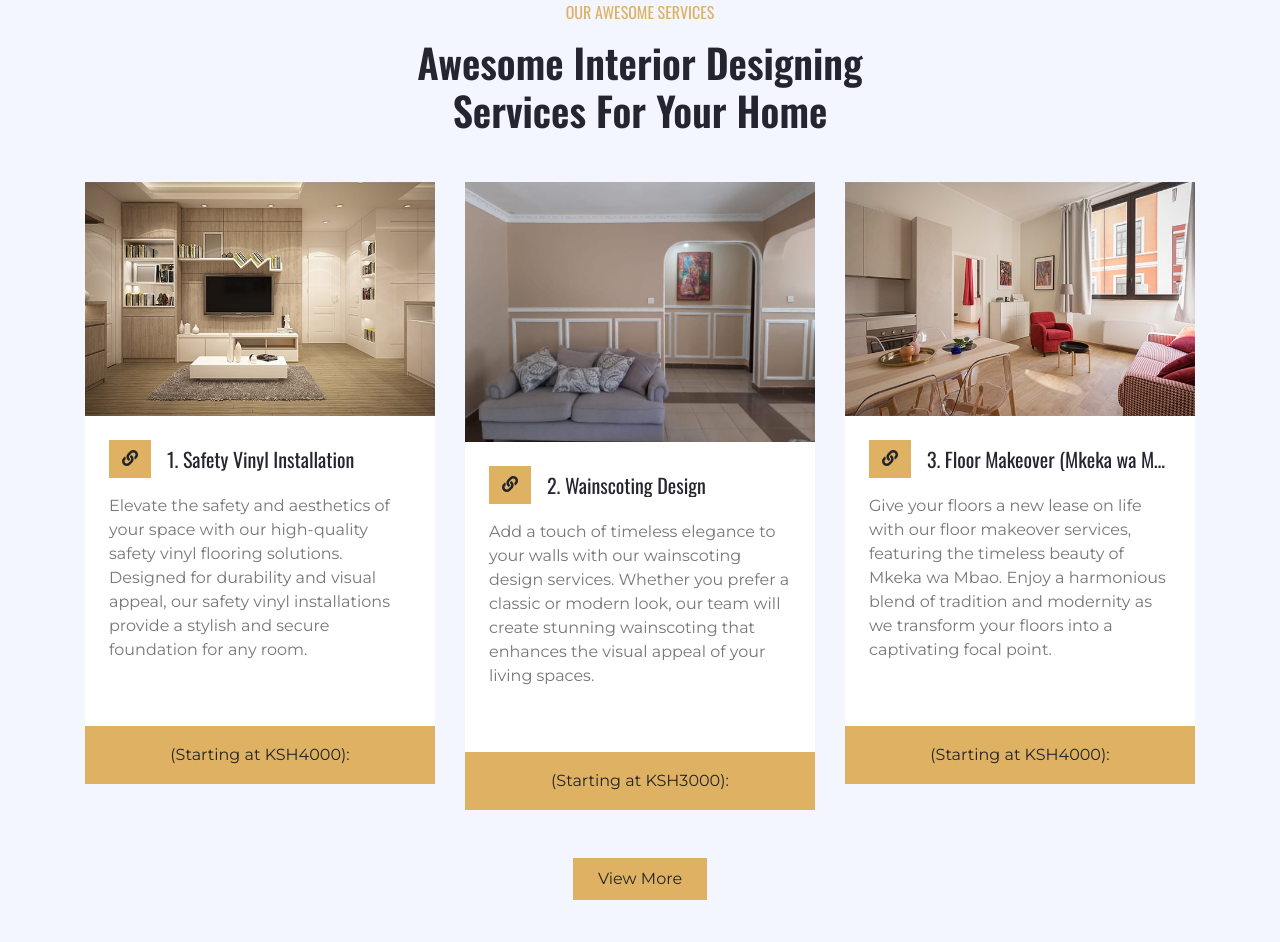
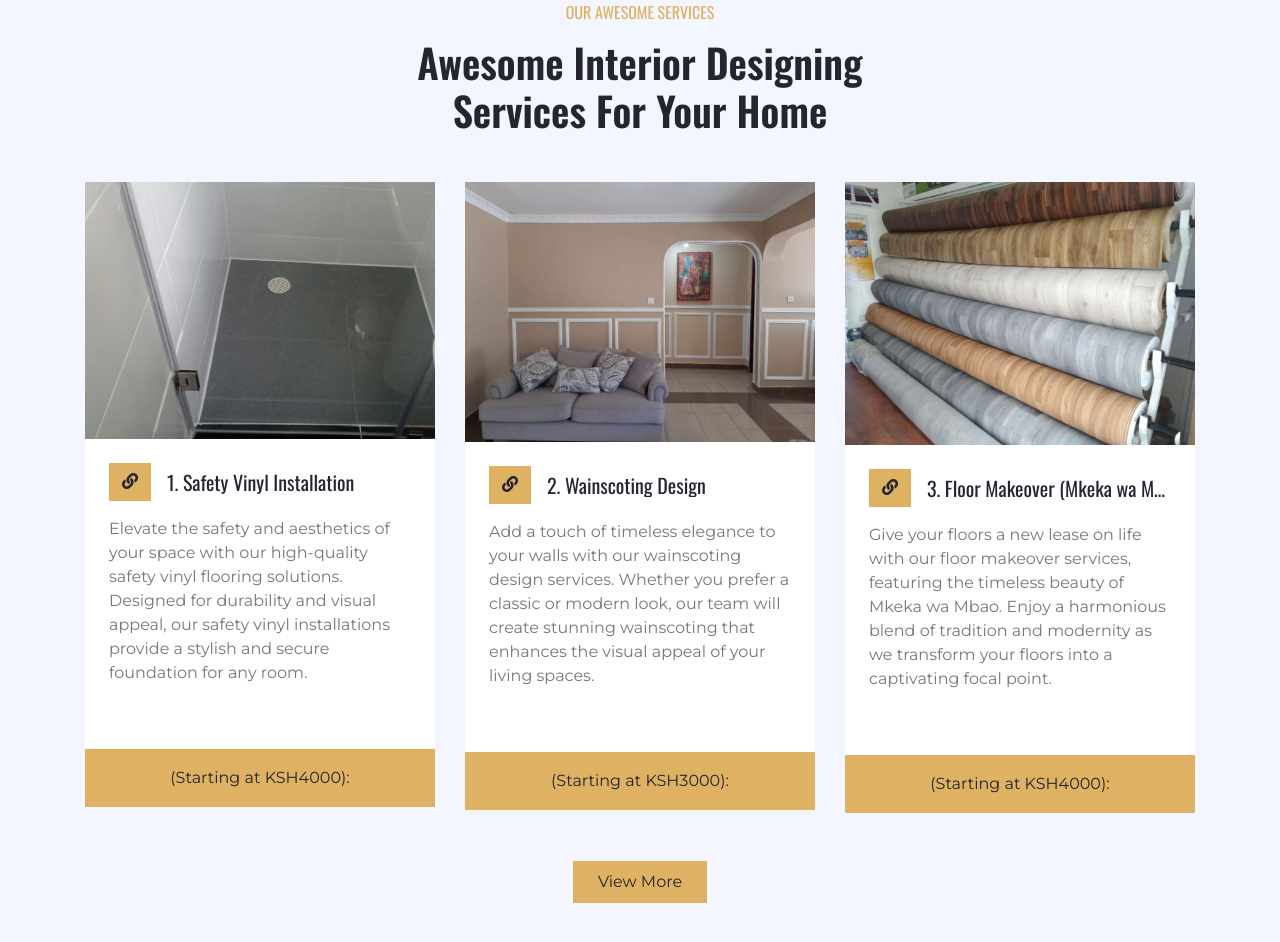
Before and after one commit to samuelmuragemuriithi/LittleStarWebsite, a plain HTML site: page index.html in a window 1280 px wide. Shown: the part 2014-2956 px from the top of the page. Drawn offline with nearby package versions, Linux system fonts and the light colour scheme.

Commit message:
Updated on 26th March

```diff
--- a/index.html
+++ b/index.html
@@ -249,7 +249,7 @@
             <div class="row pb-3">
                 <div class="col-md-4 mb-4">
                     <div class="card border-0 mb-2">
-                        <img class="card-img-top" src="img/blog-1.jpg" alt="">
+                        <img class="card-img-top" src="img/Safety_VInyl3.PNG" alt="">
                         <div class="card-body bg-white p-4">
                             <div class="d-flex align-items-center mb-3">
                                 <a class="btn btn-primary" href=""><i class="fa fa-link"></i></a>
@@ -292,7 +292,7 @@
                 </div>
                 <div class="col-md-4 mb-4">
                     <div class="card border-0 mb-2">
-                        <img class="card-img-top" src="img/blog-3.jpg" alt="">
+                        <img class="card-img-top" src="img/mkeka wa mbao.PNG" alt="">
                         <div class="card-body bg-white p-4">
                             <div class="d-flex align-items-center mb-3">
                                 <a class="btn btn-primary" href=""><i class="fa fa-link"></i></a>
```
Also changed, not shown: img/Industrial_OfficeDesign.PNG (added), img/Safety_VInyl.PNG (added), img/Safety_VInyl2.PNG (added), img/Safety_VInyl3.PNG (added), img/mkeka wa mbao.PNG (added), 1 other file.
